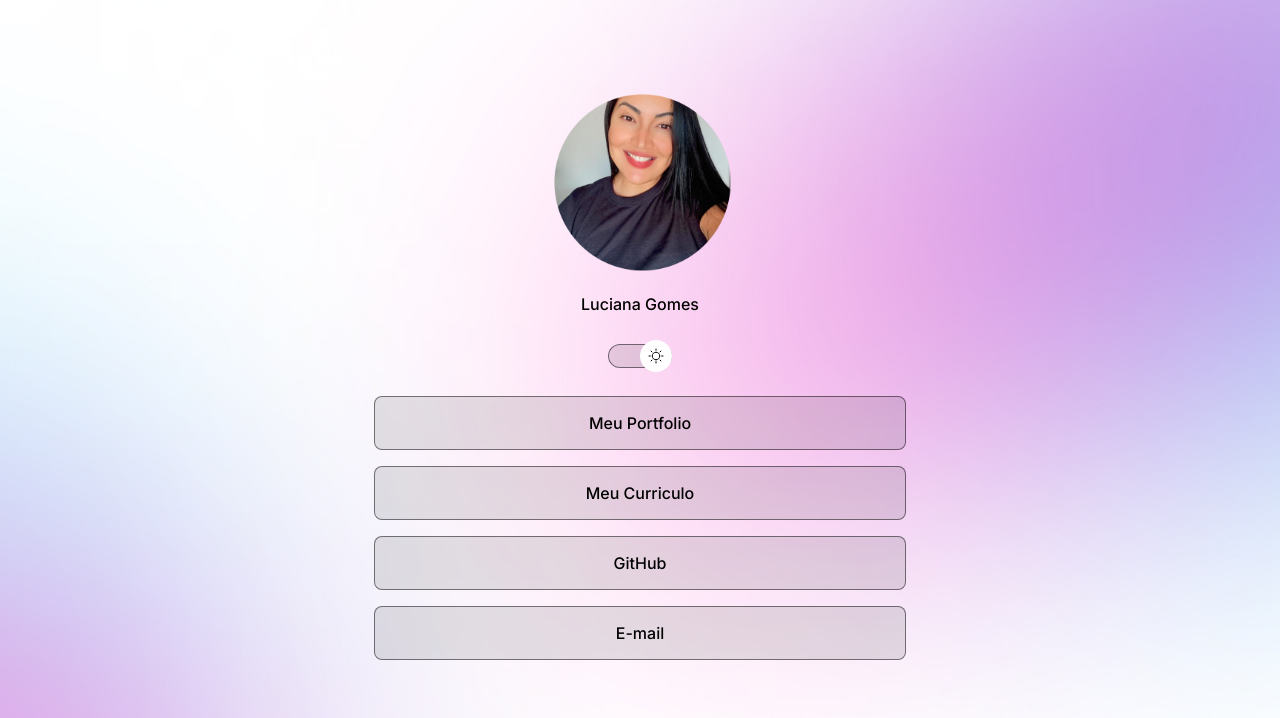
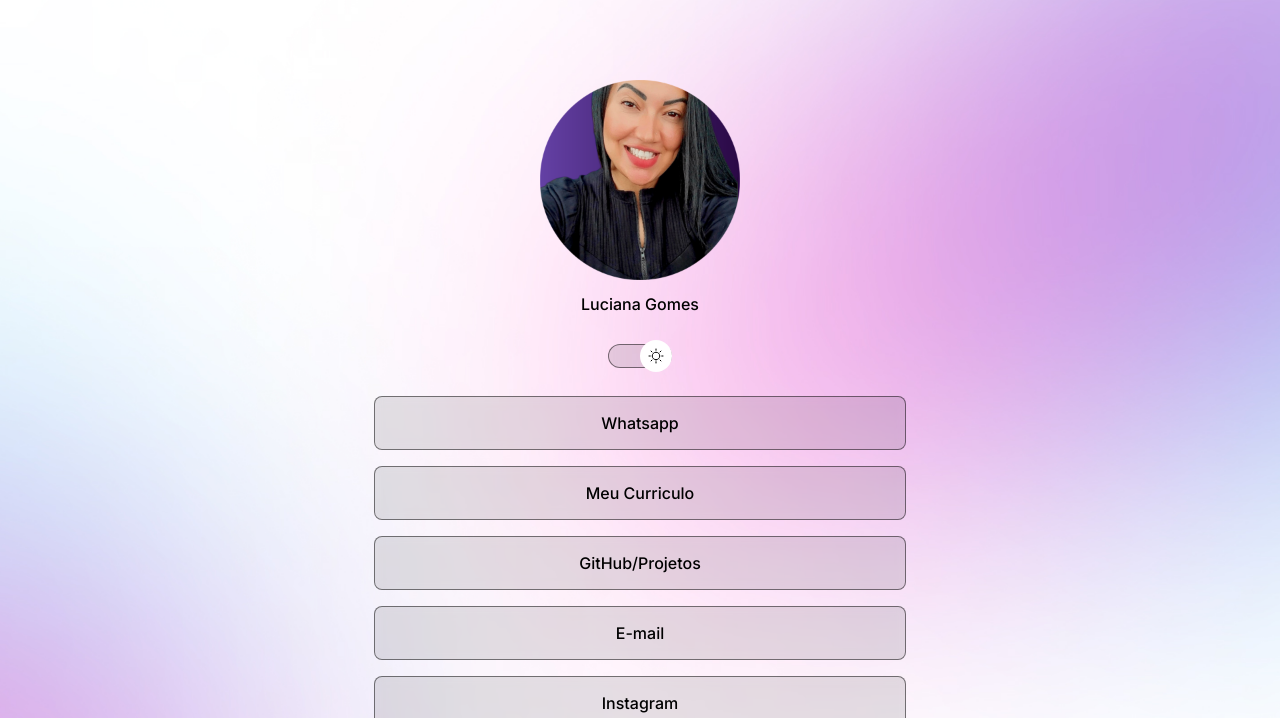
Before and after one commit to Lucianagomes1/Portfolio, a plain HTML site: page index.html in a window 1280 px wide. Shown: the top 718 px of the page. Drawn offline with nearby package versions, Linux system fonts and the light colour scheme.

Commit message:
Atualização de Portfolio

```diff
--- a/index.html
+++ b/index.html
@@ -9,7 +9,7 @@
 <body>
     <div class="ctn1" >
         <div class="profile">
-            <img src="assets/Design sem nome (1).png" alt="">
+            <img src="./assets/profile-pic (3).png" alt="">
             <p>Luciana Gomes</p>
     </div>
     <div class="botaomodo" onclick="trocademodo()">
@@ -17,10 +17,11 @@
         <span></span>
     </div>
     <ul>
-        <li><a href="" target="_blank">Meu Portfolio</a> </li>
-        <li> <a href="" target="_blank">Meu Curriculo</a> </li>
-        <li> <a href="" target="_blank">GitHub</a> </li>
-        <li> <a href="" target="_blank">E-mail</a> </li>
+        <li><a href="https://wa.me/+5511984684661" target="_blank">Whatsapp</a> </li>
+        <li> <a href="./Curriculo Luciana Developer.pdf" download="CV Luciana Gomes de Sousa" target="_blank">Meu Curriculo</a> </li>
+        <li> <a href="https://github.com/Lucianagomes1" target="_blank">GitHub/Projetos</a> </li>
+        <li> <a href="mailto:sousalucianaa@gmail.com" target="_blank">E-mail</a> </li>
+        <li> <a href="https://www.instagram.com/l_deluciana/" target="_blank">Instagram</a> </li>
     </ul>
     <div class="sociallinks">
         <a href="">
```
Also changed, not shown: assets/profile-pic (3).png (added), 1 other file.
